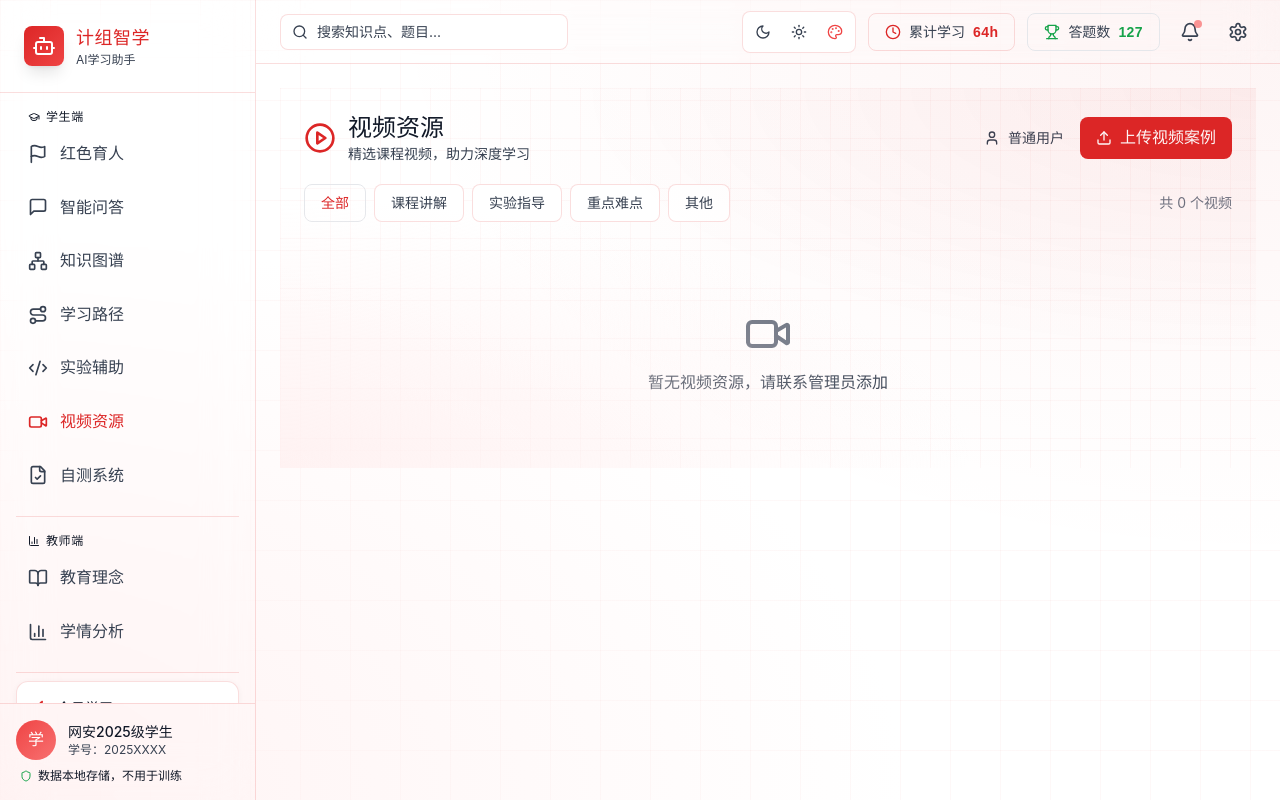
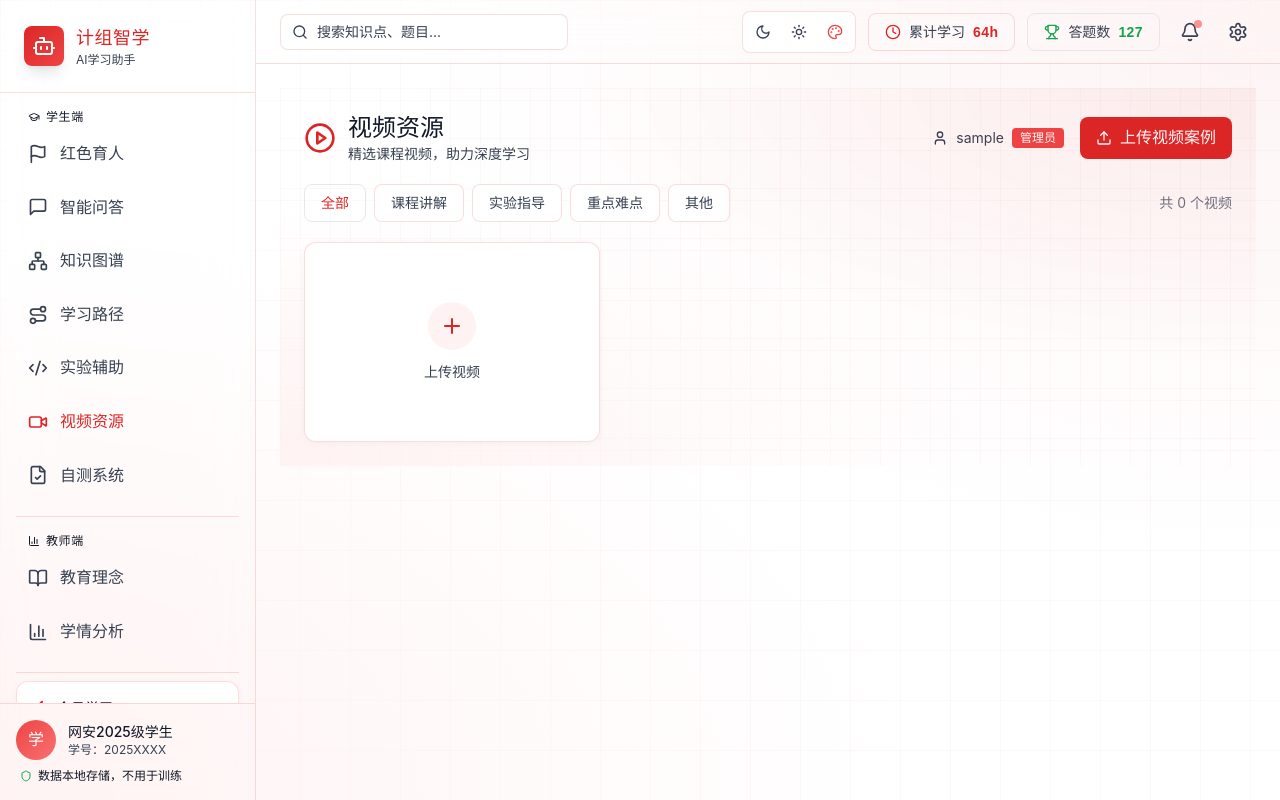
Before and after one commit to luochan1028/duiwai, a React (Vite) app: page /video in a window 1280 px wide. Built offline with nearby package versions, Linux system fonts and the light colour scheme; sample sign-in values are in the browser's storage.

Commit message:
fix: 管理员登录状态持久化到localStorage，刷新后删除按钮仍显示

```diff
--- a/src/pages/VideoPage.tsx
+++ b/src/pages/VideoPage.tsx
@@ -75,9 +75,16 @@ export default function VideoPage() {
     tags: '',
   });
 
-  const [userRole, setUserRole] = useState<UserRole>({
-    isAdmin: false,
-    username: '普通用户',
+  const [userRole, setUserRole] = useState<UserRole>(() => {
+    const saved = localStorage.getItem('video-page-user');
+    if (saved) {
+      try {
+        return JSON.parse(saved);
+      } catch {
+        return { isAdmin: false, username: '普通用户' };
+      }
+    }
+    return { isAdmin: false, username: '普通用户' };
   });
 
   const [loginForm, setLoginForm] = useState({
@@ -108,7 +115,9 @@ export default function VideoPage() {
   const handleLogin = () => {
     if (loginForm.username === ADMIN_CREDENTIALS.username &&
         loginForm.password === ADMIN_CREDENTIALS.password) {
-      setUserRole({ isAdmin: true, username: loginForm.username });
+      const role = { isAdmin: true, username: loginForm.username };
+      setUserRole(role);
+      localStorage.setItem('video-page-user', JSON.stringify(role));
       setShowLoginModal(false);
       setLoginForm({ username: '', password: '', error: '' });
       setShowAdd(true);
```
